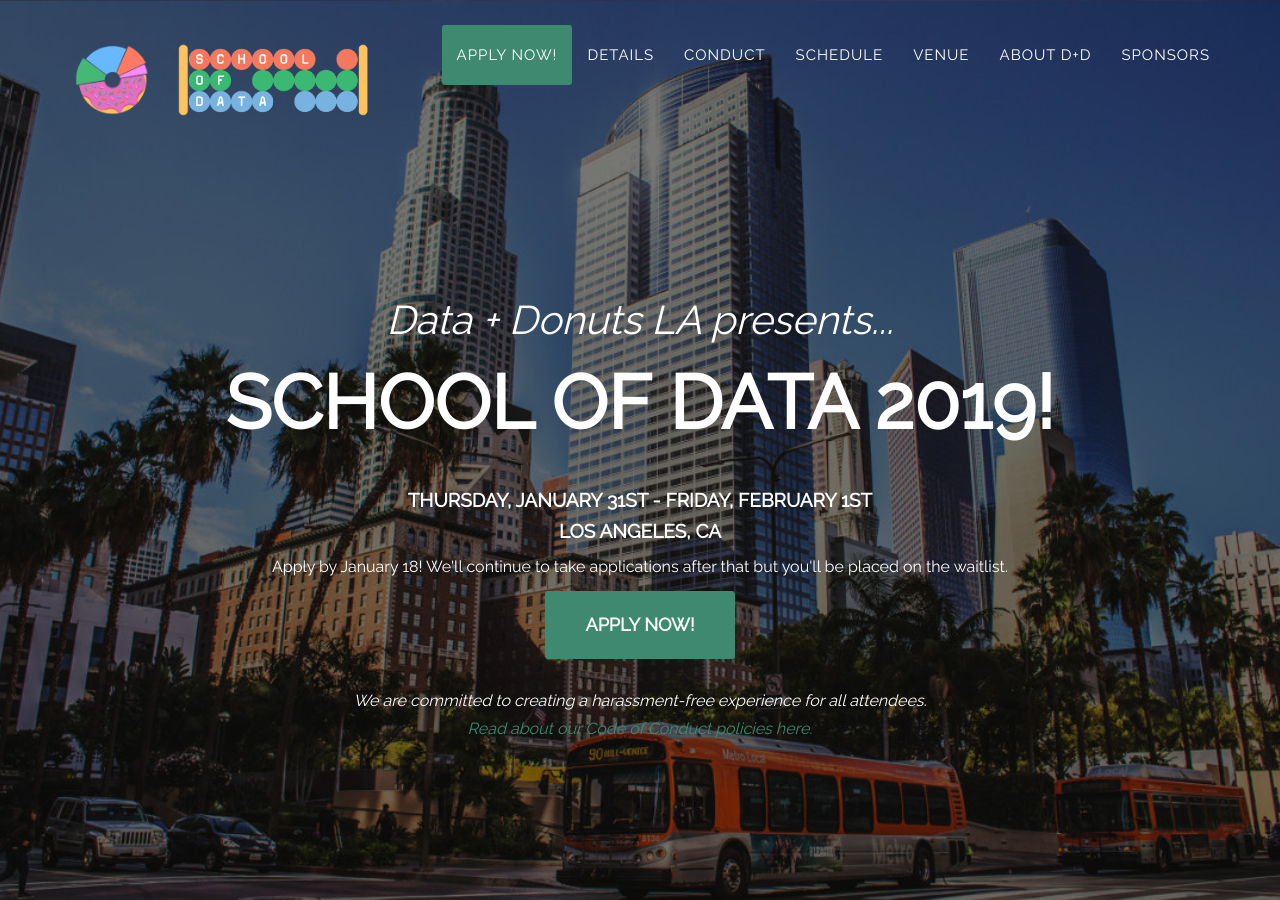
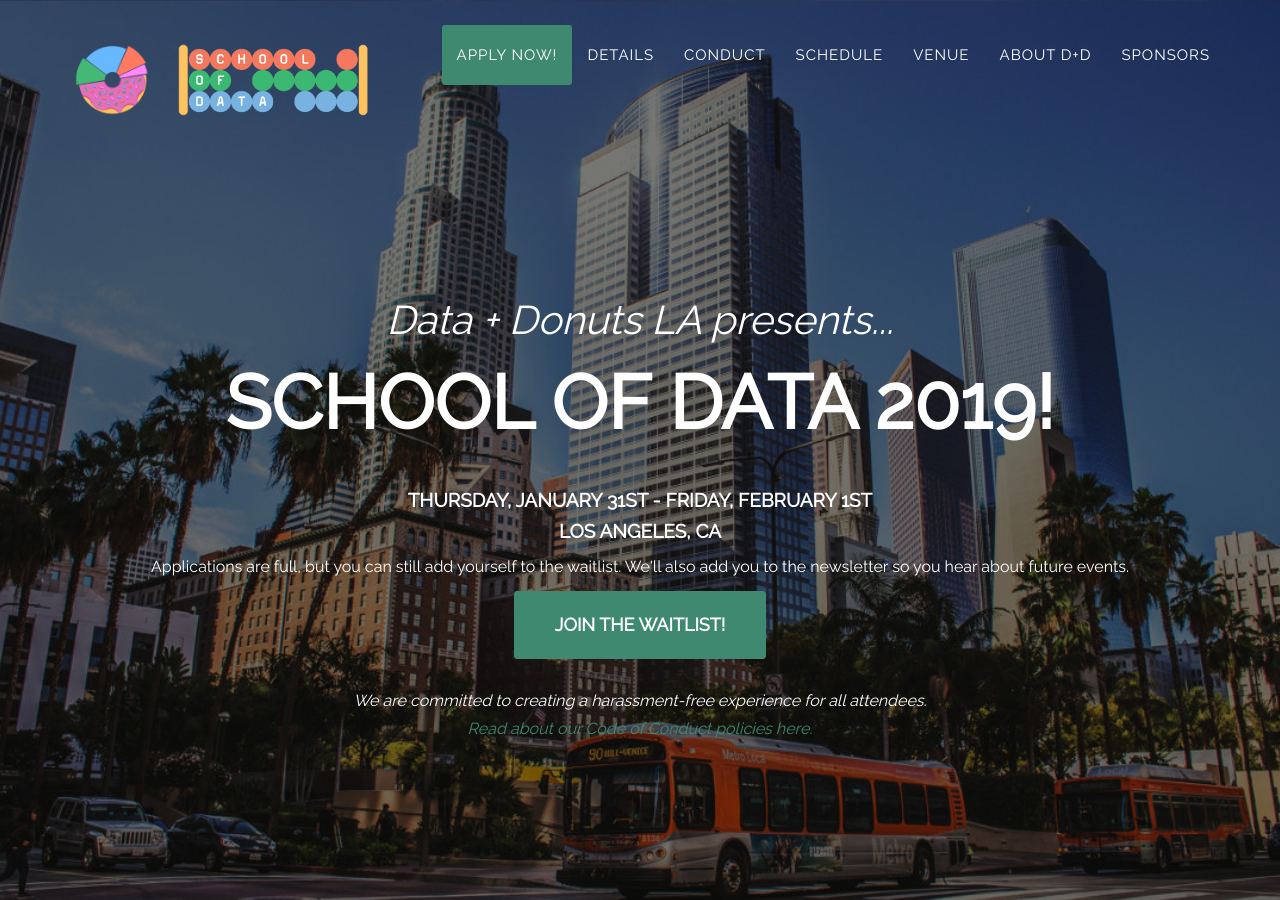
Before and after one commit to compilerla/school-of-data, a Jekyll site: the page built from index.html, in a window 1280 px wide and 900 px high. Built offline with Jekyll 4.4.1, drawn with Linux system fonts in a browser that asks for light colours; some web fonts are replaced; comment, search, counter and statistics services are not loaded.

Commit message:
changed language to reflect joining the waitlist.

```diff
--- a/_includes/header.html
+++ b/_includes/header.html
@@ -58,12 +58,12 @@
                 <div class="intro-heading">School of Data 2019!</div>
                 <div>
                     <h4 class="new-class">Thursday, January 31st - Friday, February 1st</h4><h4>Los Angeles, CA</h4>
-                    <p>Apply by January 18! We'll continue to take applications after that but you'll be placed on the waitlist.</p>
+                    <p>Applications are full, but you can still add yourself to the waitlist. We'll also add you to the newsletter so you hear about future events.</p>
                 </div>
 
                 <div class="row">
                     <div class="col-12">
-                        <a href="https://docs.google.com/forms/d/e/1FAIpQLSc2uFt9KP7b9X8_CCzR5KOaM-7mnfhI5ml5J3Orj4NBJkDRsg/viewform?usp=sf_link" class="page-scroll btn btn-xl">Apply Now!</a>
+                        <a href="https://docs.google.com/forms/d/e/1FAIpQLSc2uFt9KP7b9X8_CCzR5KOaM-7mnfhI5ml5J3Orj4NBJkDRsg/viewform?usp=sf_link" class="page-scroll btn btn-xl">Join The Waitlist!</a>
 
                         <p><br><em>We are committed to creating a harassment-free experience for all attendees.<br><a href="#conduct" class="page-scroll">Read about our Code of Conduct policies here.</a></em></p>
                     </div>
```
